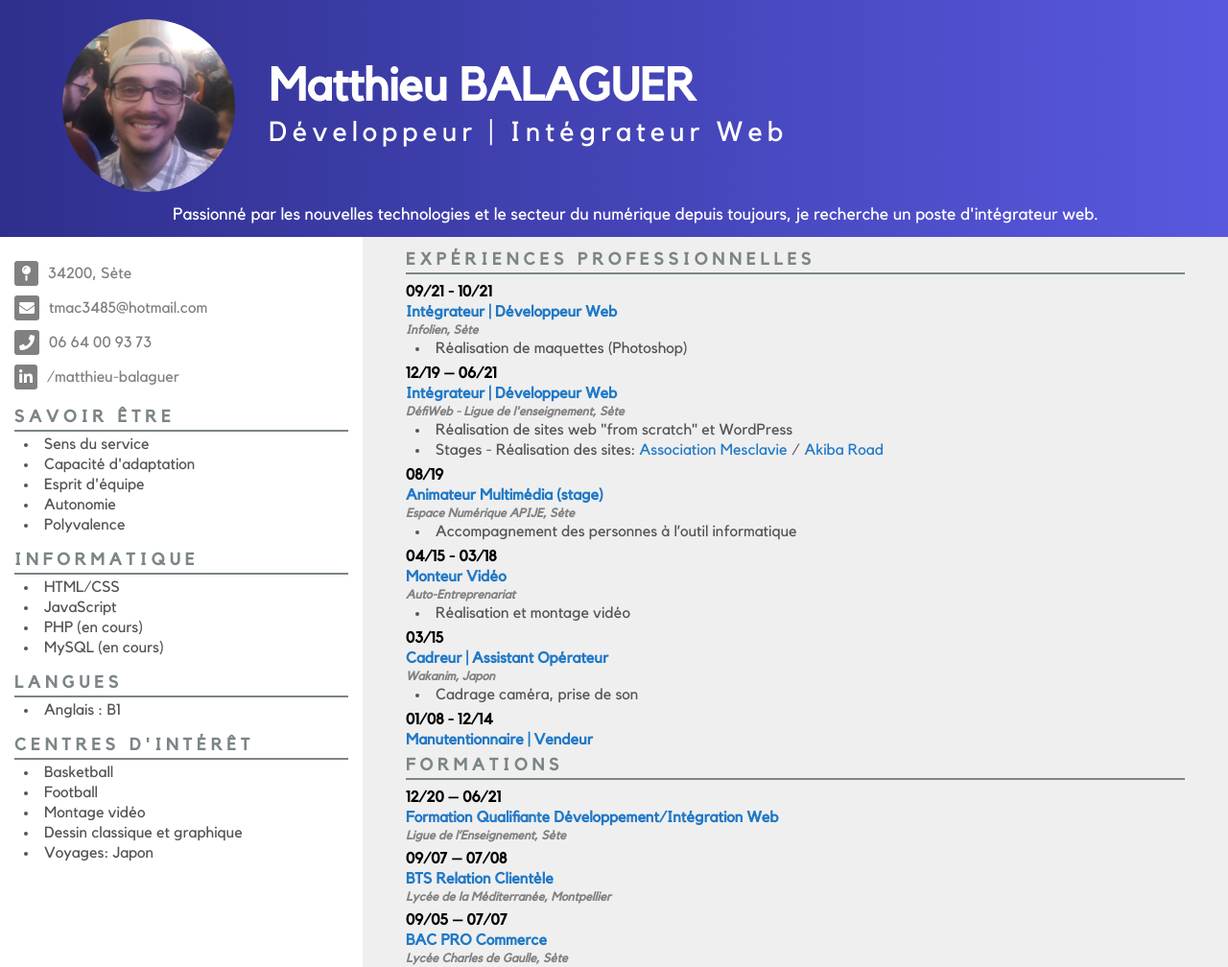
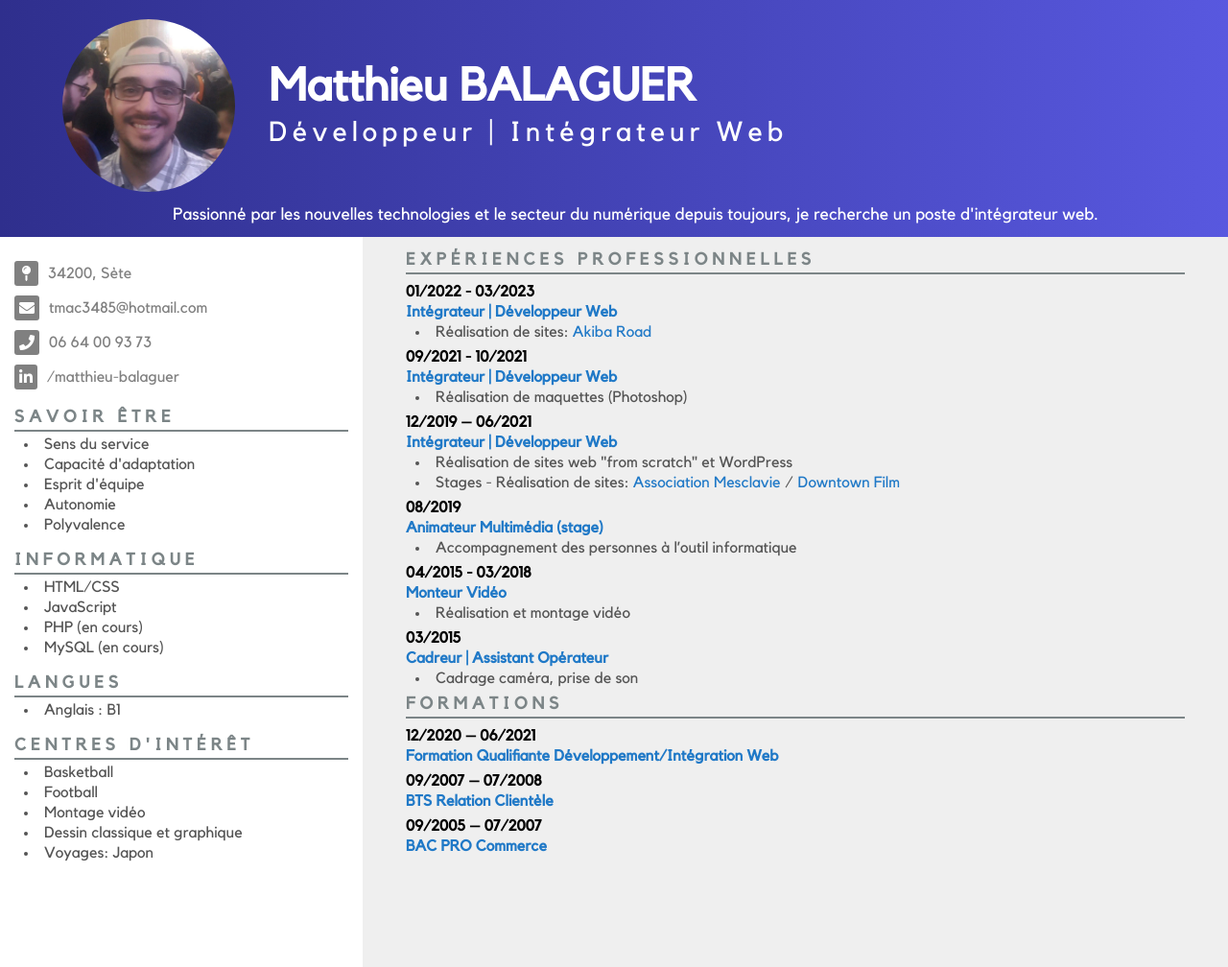
Before and after one commit to Vieri34/cv, a plain HTML site: page index.html in a window 1280 px wide. Shown: the top 1008 px of the page at 96% size. Drawn offline with Linux system fonts and the light colour scheme.

Commit message:
Add files via upload

```diff
--- a/index.html
+++ b/index.html
@@ -77,65 +77,72 @@
 				<h2 class="titre-text">Expériences professionnelles</h2>
 
 				<div class="exp">
-					<h3 class="date">09/21 - 10/21</h3>
+					<h3 class="date">01/2022 - 03/2023</h3>
 					<h4 class="poste">Intégrateur | Développeur Web</h4>
-					<h5 class="employeur">Infolien, Sète</h5>
+					<!-- <h5 class="employeur">Akiba Road</h5> -->
+					<li class="tache">Réalisation de sites: <a href="https://akibaroad.com/">Akiba Road</a></li>
+				</div>
+
+				<div class="exp">
+					<h3 class="date">09/2021 - 10/2021</h3>
+					<h4 class="poste">Intégrateur | Développeur Web</h4>
+					<!-- <h5 class="employeur">Infolien, Sète</h5> -->
 					<li class="tache">Réalisation de maquettes (Photoshop)</li>
 				</div>
 
 				<div class="exp">
-					<h3 class="date">12/19 – 06/21</h3>
+					<h3 class="date">12/2019 – 06/2021</h3>
 					<h4 class="poste">Intégrateur | Développeur Web</h4>
-					<h5 class="employeur">DéfiWeb - Ligue de l'enseignement, Sète</h5>
+					<!-- <h5 class="employeur">DéfiWeb - Ligue de l'enseignement, Sète</h5> -->
 					<li class="tache">Réalisation de sites web "from scratch" et WordPress</li>
-					<li class="tache">Stages - Réalisation des sites: <a href="https://mesclavie.com/">Association Mesclavie</a><span>/</span><a href="https://akibaroad.com/">Akiba Road</a></li>
+					<li class="tache">Stages - Réalisation de sites: <a href="https://mesclavie.com/">Association Mesclavie</a><span>/</span><a href="https://vieri.akibaroad.com/index.php">Downtown Film</a></li>
 				</div>
 
 				<div class="exp">
-					<h3 class="date">08/19</h3>
+					<h3 class="date">08/2019</h3>
 					<h4 class="poste">Animateur Multimédia (stage)</h4>
-					<h5 class="employeur">Espace Numérique APIJE, Sète</h5>
+					<!-- <h5 class="employeur">Espace Numérique APIJE, Sète</h5> -->
 					<li class="tache">Accompagnement des personnes à l’outil informatique</li>
 				</div>
 
 				<div class="exp">
-					<h3 class="date">04/15 - 03/18</h3>
+					<h3 class="date">04/2015 - 03/2018</h3>
 					<h4 class="poste">Monteur Vidéo</h4>
-					<h5 class="employeur">Auto-Entreprenariat</h5>
+					<!-- <h5 class="employeur">Auto-Entreprenariat</h5> -->
 					<li class="tache">Réalisation et montage vidéo</li>
 				</div>
 
 				<div class="exp">
-					<h3 class="date">03/15</h3>
+					<h3 class="date">03/2015</h3>
 					<h4 class="poste">Cadreur | Assistant Opérateur</h4>
-					<h5 class="employeur">Wakanim, Japon</h5>
+					<!-- <h5 class="employeur">Wakanim, Japon</h5> -->
 					<li class="tache">Cadrage caméra, prise de son</li>
 				</div>
 
-				<div class="exp">
-					<h3 class="date">01/08 - 12/14</h3>
+				<!-- <div class="exp">
+					<h3 class="date">01/2008 - 12/2014</h3>
 					<h4 class="poste">Manutentionnaire | Vendeur</h4>
-				</div>
+				</div> -->
 
 				<!-- section forma-->
 				<h2 class="titre-text">Formations</h2>
 
 				<div class="exp">
-					<h3 class="date">12/20 – 06/21</h3>
+					<h3 class="date">12/2020 – 06/2021</h3>
 					<h4 class="poste">Formation Qualifiante Développement/Intégration Web</h4>
-					<h5 class="employeur">Ligue de l’Enseignement, Sète</h5>
+					<!-- <h5 class="employeur">Ligue de l’Enseignement, Sète</h5> -->
 				</div>
 
 				<div class="exp">
-					<h3 class="date">09/07 – 07/08</h3>
+					<h3 class="date">09/2007 – 07/2008</h3>
 					<h4 class="poste">BTS Relation Clientèle</h4>
-					<h5 class="employeur">Lycée de la Méditerranée, Montpellier</h5>
+					<!-- <h5 class="employeur">Lycée de la Méditerranée, Montpellier</h5> -->
 				</div>
 
 				<div class="exp">
-					<h3 class="date">09/05 – 07/07</h3>
+					<h3 class="date">09/2005 – 07/2007</h3>
 					<h4 class="poste">BAC PRO Commerce</h4>
-					<h5 class="employeur">Lycée Charles de Gaulle, Sète</h5>
+					<!-- <h5 class="employeur">Lycée Charles de Gaulle, Sète</h5> -->
 				</div>
 			</section>
 		</main>
```
